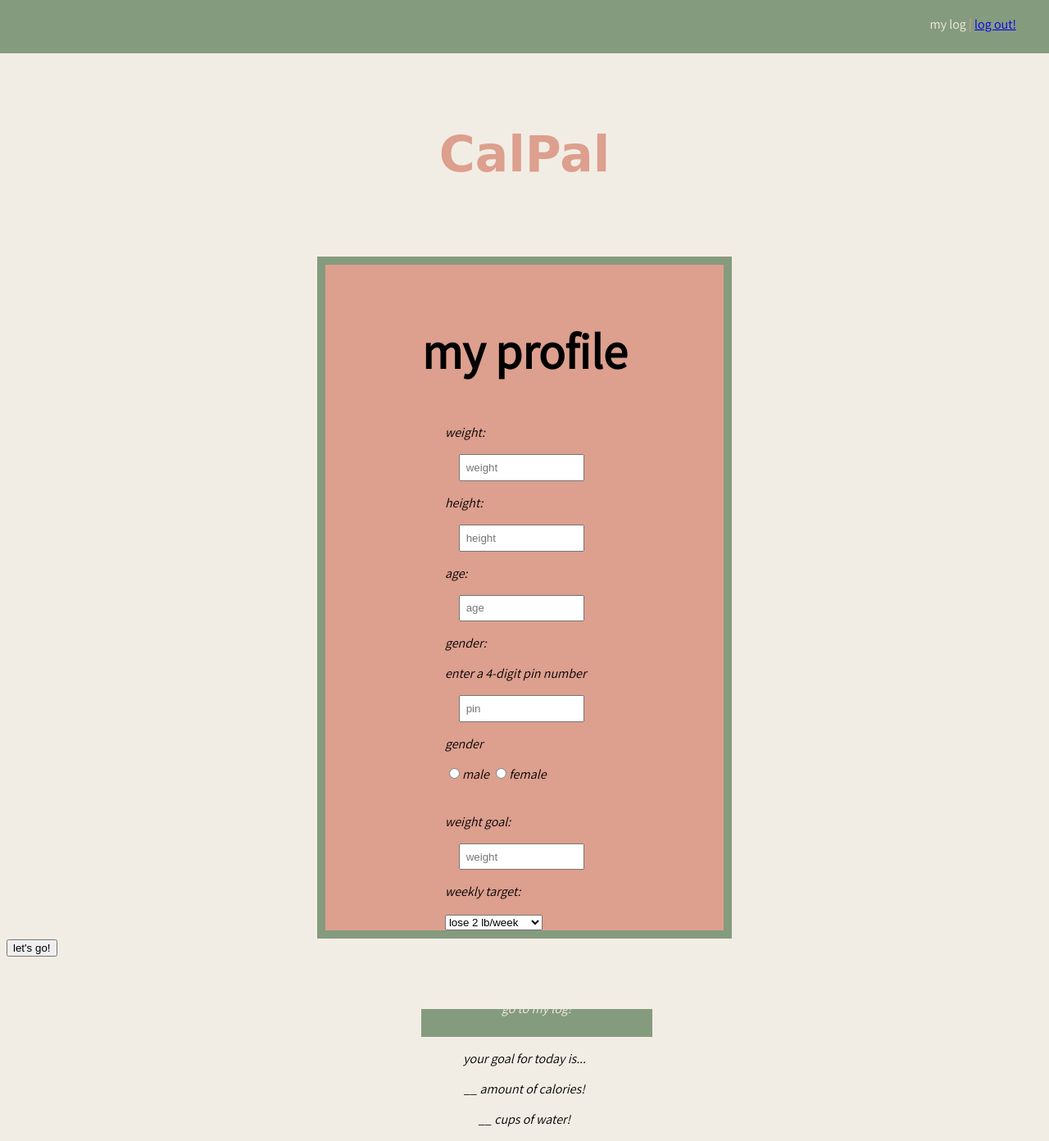
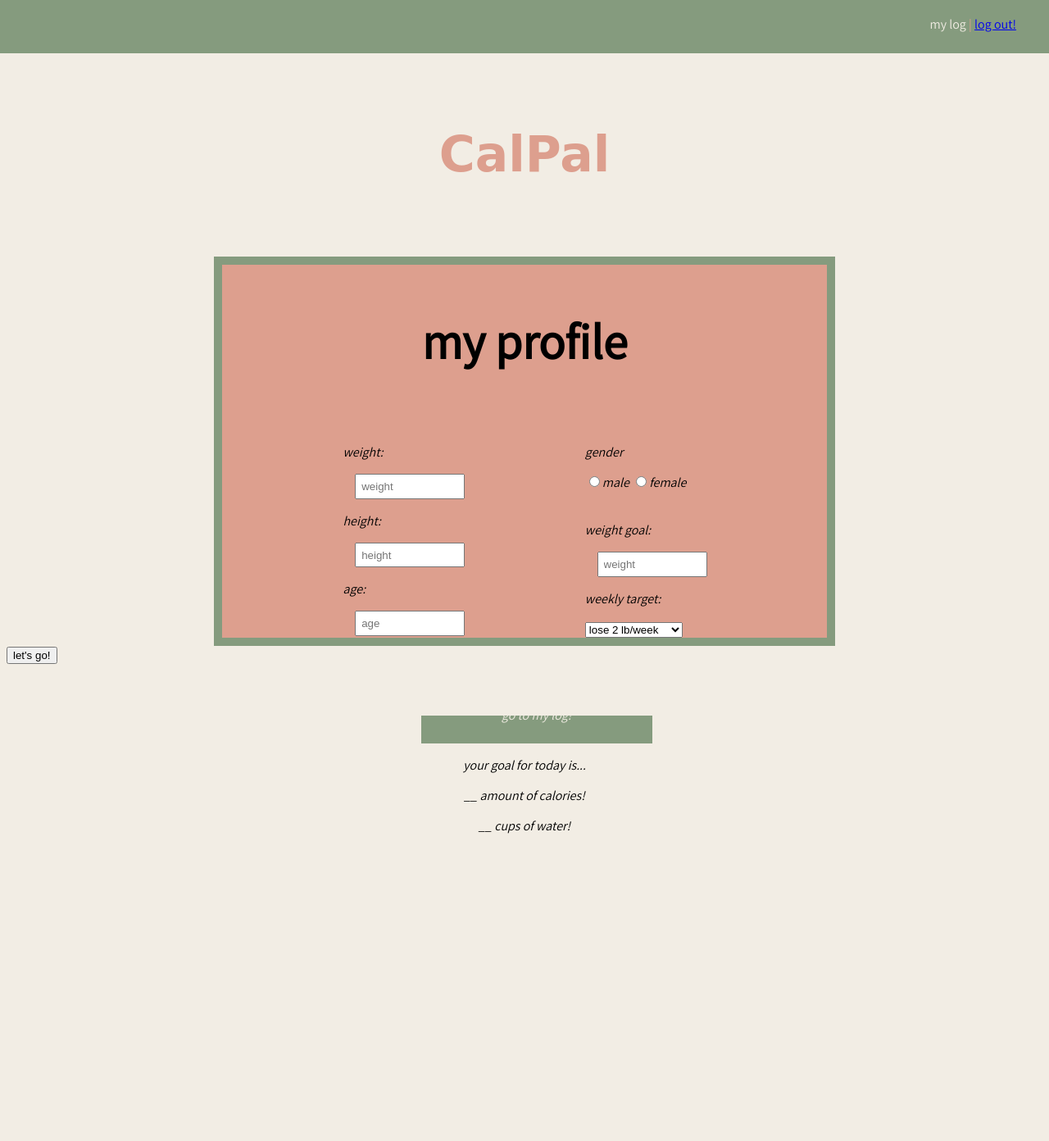
Before and after one commit to trisaleung/lifestyleapp, a Python web app: template templates/profile.html in a window 1280 px wide. Shown: the whole page at 82% size. After the commit the page ends 1017 px from the top, so only its background shows below. Run offline with Jinja, Linux system fonts and the light colour scheme; the template is opened without the code that fills it, so the values that code supplies are empty.

Commit message:
modified

```diff
--- a/styles/style.css
+++ b/styles/style.css
@@ -159,8 +159,9 @@ input[name="submitbutton"]:hover {
 }
 
 .profileForm {
-  margin-left: 30%;
-  margin-top: -40px;
+  margin-left: 20%;
+  margin-top: -20px;
+  display: flex;
 }
 
 #profileHeader {
@@ -172,8 +173,8 @@ input[name="submitbutton"]:hover {
   border-color: #859B7E;
   border-style: solid;
   border-width: 10px;
-  margin-left: 30%;
-  margin-right: 30%;
+  margin-left: 20%;
+  margin-right: 20%;
   margin-top: 2%;
 }
 
@@ -269,6 +270,13 @@ input[name="submitbutton"]:hover {
 .stick {
   position: fixed;
 }
+
+#narrow {
+  width: 200px;
+}
+#wide {
+  flex: 1;
+}
 /* p{
   font-size: 60px
 } */
--- a/templates/profile.html
+++ b/templates/profile.html
@@ -23,15 +23,18 @@
       </div>
 
       <form class="profileForm" method="post">
+          <div id="wide">
         <p>weight:</p>
         <input type="text" name="weight" placeholder="weight" class="formInput"></input>
         <p>height:</p>
         <input type="text" name="height" placeholder="height" class="formInput"></input>
         <p>age:</p>
         <input type="text" name="age" placeholder="age" class="formInput"></input>
-        <p>gender:</p>
-        <p>enter a 4-digit pin number</p>
-        <input type="text" name="pin" placeholder="pin" class="formInput"></input>
+        <!-- <p>gender:</p> -->
+          </div>
+      <div id="wide">
+        <!-- <p>enter a 4-digit pin number</p>
+        <input type="text" name="pin" placeholder="pin" class="formInput"></input> -->
         <p>gender</p>
         <input type="Radio" name="Gender" value="male">male</input>
           <input type="Radio" name="Gender" value="female">female</input>
@@ -51,8 +54,11 @@
             <option value=2>gain 2 lb/week</option>
         </select>
         </div>
+      </div>
         <button type="submit" name="submitProfile">let's go!</button>
+      </div>
       </form>
+
 
       <div class="link">
         <a href="/log" id = "logbutton"><div id="logbuttontext">go to my log!</div></a>
```
Also changed, not shown: 3 other files.
